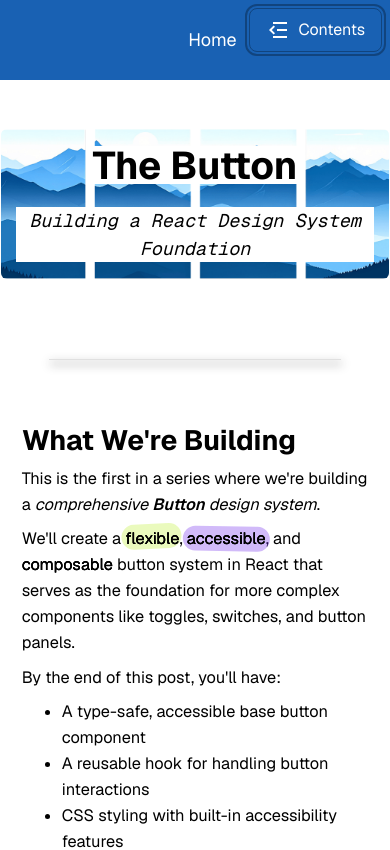
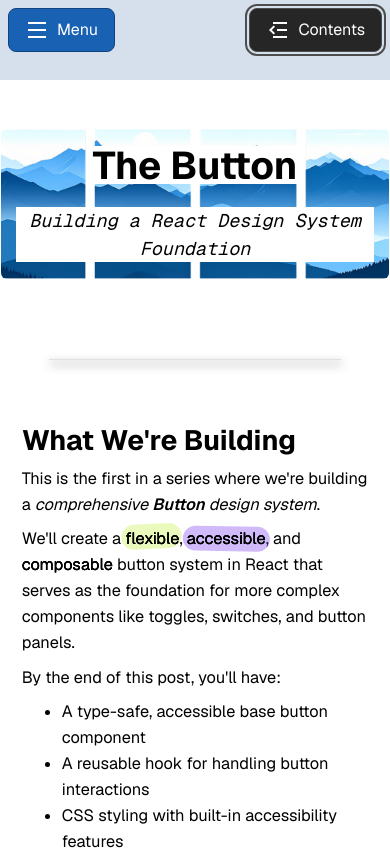
Before and after one commit to codercarl1243/react_components_system, a Next.js app: page /blog/design-system/buttons/base2 in a window 390 px wide. Shown: the top 850 px of the page. Built offline with nearby package versions, Linux system fonts and the light colour scheme.

Commit message:
UPDATE add slide in menus

```diff
--- a/app/styles/components/header.css
+++ b/app/styles/components/header.css
@@ -1,31 +1,104 @@
 .header {
     height: 5rem;
-    background-color: var(--color-primary-400);
+    background-color: var(--color-primary-200);
     color: var(--color-neutral-100);
     display: flex;
     align-items: center;
     padding: 0 1rem;
 }
 
-.header nav {
+.nav__primary {
     display: flex;
     gap: 1.5rem;
     margin-left: auto;
 }
 
-.header nav a {
+.nav__primary a {
     color: var(--color-neutral-100);
     font-size: 1.125rem;
     transition: color 0.3s ease;
 
     &:not(:hover, :focus-visible) {
         text-decoration: none;
-
     }
 }
 
-.header nav a.active {
+.nav__primary a.active {
     font-weight: bold;
     text-decoration: underline;
+}
 
+.header__menu-button--open,
+.header__menu-button--close {
+    display: none;
 }
+
+@media screen and (max-width: 56rem) {
+    .header {
+        position: relative;
+        isolation: isolate;
+        z-index: 2;
+    }
+
+    .header__menu-button--close,
+    .header__menu-button--open {
+        display: flex;
+        align-items: center;
+        gap: calc(var(--spacing) * 2);
+    }
+
+    .header__menu-button--open {
+        position: fixed;
+        top: 0;
+        left: 0;
+    }
+    .header__menu-button--close {
+        margin-inline-end: auto;
+    }
+
+    .nav__primary {
+        --nav-width: min(90vw, 300px);
+        position: fixed;
+        width: var(--nav-width);
+        height: 100dvh;
+        top: 0;
+        left: 0;
+        background-color: var(--color-neutral-100);
+        z-index: 999;
+        overflow-y: auto;
+        box-shadow: -4px 0 12px rgba(0, 0, 0, 0.15);
+        transition: left 250ms ease-in-out;
+
+        display: flex;
+        flex-direction: column;
+        align-items: center;
+    }
+
+    .nav__primary a {
+        color: var(--color-primary-400);
+    }
+
+    .nav__primary a:first-of-type {
+        padding-block-start: 2rem;
+    }
+
+    .nav__primary[data-isopen="false"] {
+        left: calc(-2 * var(--nav-width));
+    }
+
+    .header::before {
+        content: '';
+        position: fixed;
+        top: 0;
+        left: 0;
+        opacity: 0;
+        height: 100vh;
+        background: var(--color-neutral-800);
+        z-index: -1;
+    }
+
+    .header:has(.nav__primary[data-isopen="true"])::before {
+        width: 100vw;
+        opacity: 0.8;
+    }
+}
--- a/app/styles/components/post/post.banner.css
+++ b/app/styles/components/post/post.banner.css
@@ -15,7 +15,7 @@
 .post__banner__text {
   grid-column: 1 / -1;
   grid-row: 1 / -1;
-  z-index: 2;
+  z-index: 1;
 
   display: grid;
   grid-template-columns:  repeat(3, 1fr);
--- a/app/styles/components/post/post.navigation.css
+++ b/app/styles/components/post/post.navigation.css
@@ -18,7 +18,6 @@
   box-shadow: 0 2px 4px rgba(0, 0, 0, 0.1);
   border: 1px solid transparent;
   transition: box-shadow 0.2s ease, border-color 0.2s ease;
-  display: grid;
   gap: calc(var(--spacing) * 2);
 
   &:hover {
--- a/app/styles/components/post/post.sidebar.css
+++ b/app/styles/components/post/post.sidebar.css
@@ -128,7 +128,7 @@
         height: 100dvh;
         top: 0;
         right: 0;
-        background: white;
+        background: var(--color-neutral-100);
         z-index: 999;
         overflow-y: auto;
         box-shadow: -4px 0 12px rgba(0, 0, 0, 0.15);
@@ -140,13 +140,12 @@
 
     .post-sidebar[data-isopen="false"] {
         right: calc(var(--post-sidebar-width) * -2);
-        animation: slideRightToLeft 0.3s ease-out reverse;
     }
 
 
     /* Add padding to sidebar content for close button */
     .post-sidebar__contents {
-        padding-block-start: 1em;
+        padding-block-start: 2rem;
     }
 
     /* Adjust related posts layout for mobile */
@@ -157,7 +156,6 @@
         mask: none;
     }
 
-    /* Optional: Backdrop overlay when sidebar is open */
     .side-bar-wrapper::before {
         content: '';
         position: fixed;
--- a/components/layout/header.tsx
+++ b/components/layout/header.tsx
@@ -1,9 +1,12 @@
 'use client'
 import SkipLink from '@/components/skiplink'
 import clsx from 'clsx'
-import type { ComponentProps } from 'react'
+import { useState, type ComponentProps } from 'react'
 import Link from '@/components/link'
 import { usePathname } from 'next/navigation'
+import { RiCloseLargeLine, RiMenuLine } from '@remixicon/react'
+import Icon from '@/components/icon'
+import Button from '@/components/button'
 /**
  * Site footer component that displays the current year, copyright notice and a link to codercarl.dev.
  *
@@ -14,14 +17,62 @@ import { usePathname } from 'next/navigation'
  */
 export default function Header({ className, ...props }: ComponentProps<'header'>) {
   const pathname = usePathname()
+  const [menuIsOpen, setMenuIsOpen] = useState<boolean>(false);
+
+  const handleMenuOpenState = () => {
+    setMenuIsOpen(prev => !prev)
+  }
 
   return (
     <header className={clsx('header', className)} {...props}>
       <SkipLink />
-      <nav aria-label="Primary">
-        <Link href="/" className={clsx({ 'active': pathname === '/' })} aria-current={pathname === '/' ? 'page' : undefined}>Home</Link>
-        <Link href="/blog" className={clsx({ 'active': pathname.startsWith('/blog/') })} aria-current={pathname === '/blog' ? 'page' : undefined}>Blog</Link>
-        <Link href="/about" className={clsx({ 'active': pathname === '/about' })} aria-current={pathname === '/about' ? 'page' : undefined}>About</Link>
+      <Button
+        className='header__menu-button--open'
+        aria-controls='primary-nav'
+        aria-expanded={menuIsOpen}
+        onClick={handleMenuOpenState}
+        data-style='filled'
+        data-variant='primary'
+      >
+        <Icon icon={RiMenuLine} /><span>Menu</span>
+      </Button>
+      <nav
+        className='nav__primary'
+        data-isopen={menuIsOpen}
+        aria-label="Primary"
+        id="primary-nav"
+      >
+        <Button
+          className='header__menu-button--close'
+          aria-controls='primary-nav'
+          aria-expanded={menuIsOpen}
+          onClick={handleMenuOpenState}
+          data-style='filled'
+          data-variant='primary'
+        >
+          <Icon icon={RiCloseLargeLine} /><span>Menu</span>
+        </Button>
+        <Link
+          href="/"
+          className={clsx({ 'active': pathname === '/' })}
+          aria-current={pathname === '/' ? 'page' : undefined}
+        >
+          Home
+        </Link>
+        <Link
+          href="/blog"
+          className={clsx({ 'active': pathname.startsWith('/blog/') })}
+          aria-current={pathname === '/blog' ? 'page' : undefined}
+        >
+          Blog
+        </Link>
+        <Link
+          href="/about"
+          className={clsx({ 'active': pathname === '/about' })}
+          aria-current={pathname === '/about' ? 'page' : undefined}
+        >
+          About
+        </Link>
       </nav>
     </header>
   )
--- a/components/post/sidebar/index.tsx
+++ b/components/post/sidebar/index.tsx
@@ -53,7 +53,6 @@ export default function PostSideBar({
                 aria-expanded={sidebarIsOpen}
                 aria-label="Open table of contents"
                 data-style='filled'
-                data-variant='primary'
             >
                 <Icon icon={RiMenuFold3Line} color={"var(--color-neutral-100)"} />
                 <span>Contents</span>
@@ -71,7 +70,6 @@ export default function PostSideBar({
                     aria-controls='sideBar'
                     aria-expanded={sidebarIsOpen}
                     data-style='filled'
-                    data-variant='primary'
                 >
                     <Icon icon={RiMenuUnfold3Line} color={"var(--color-neutral-100)"} />
                     <span className="sr-only">Close table of</span>
```
